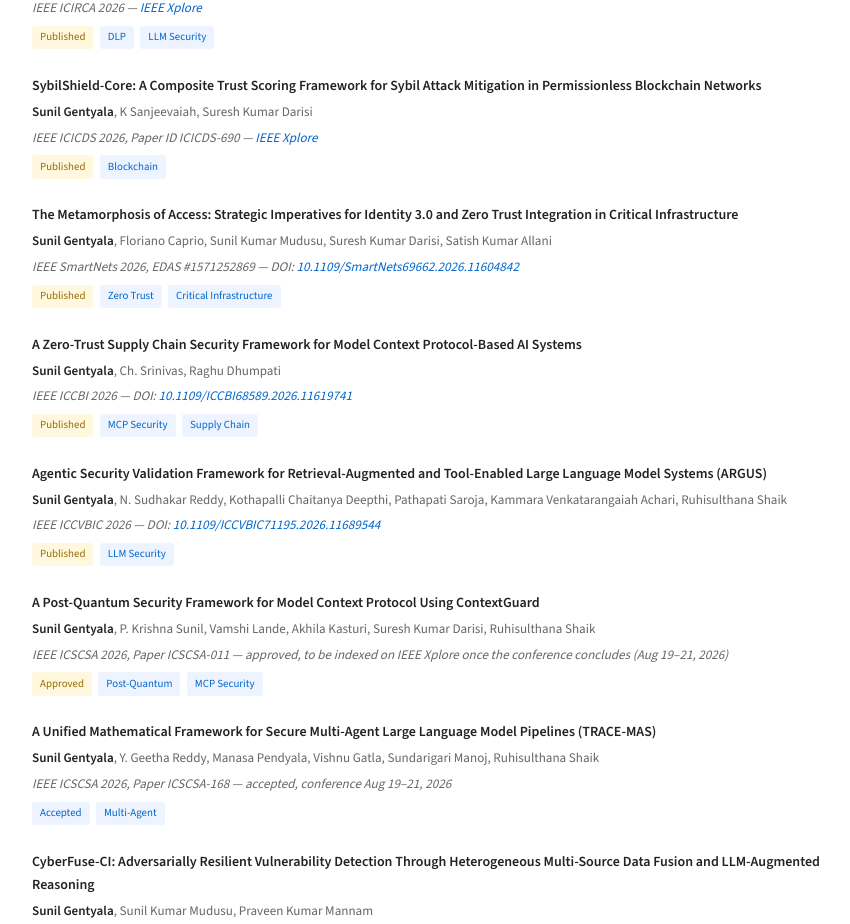
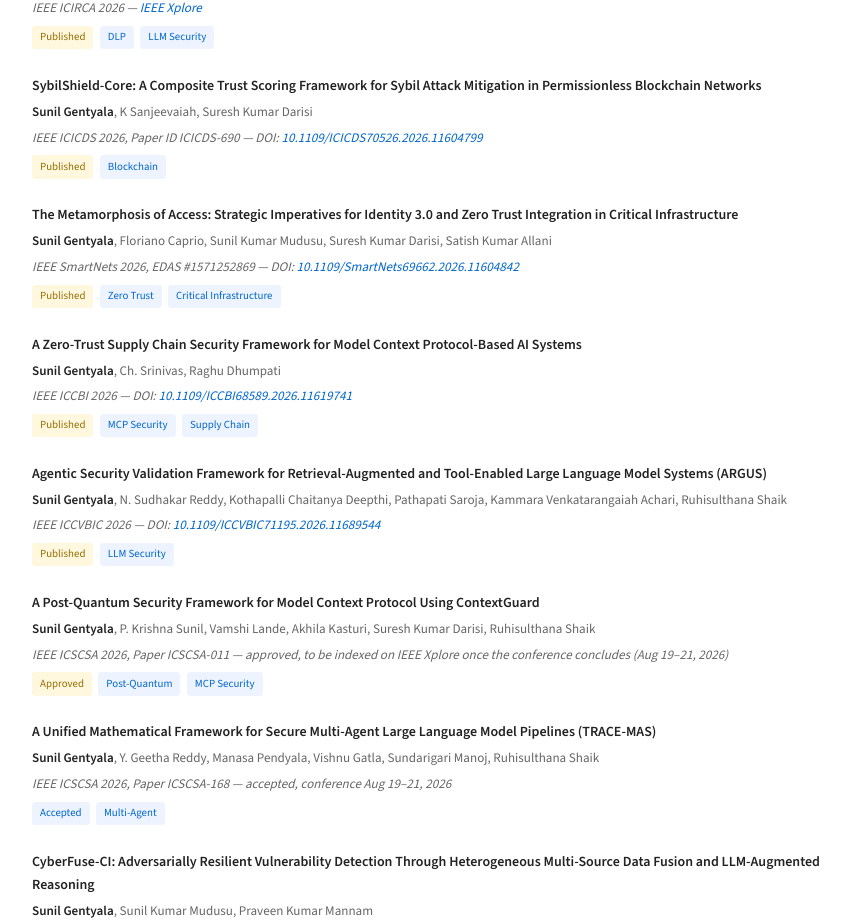
Before and after one commit to sunilgentyala/sunilgentyala.github.io, a plain HTML site: page index.html in a window 1280 px wide. Shown: the part 5919-6843 px from the top of the page, without its empty margins (378-1228 px from the left). Drawn offline with nearby package versions, Linux system fonts and the light colour scheme; a web font is replaced by a local one.

Commit message:
Fix SybilShield-Core DOI formatting in Industry publications list

```diff
--- a/index.html
+++ b/index.html
@@ -1208,7 +1208,7 @@
       <div class="pub-item">
         <div class="pub-title">SybilShield-Core: A Composite Trust Scoring Framework for Sybil Attack Mitigation in Permissionless Blockchain Networks</div>
         <div class="pub-authors"><span class="me">Sunil Gentyala</span>, K Sanjeevaiah, Suresh Kumar Darisi</div>
-        <div class="pub-venue">IEEE ICICDS 2026, Paper ID ICICDS-690 &mdash; <a href="https://ieeexplore.ieee.org/document/11604799" target="_blank">IEEE Xplore</a></div>
+        <div class="pub-venue">IEEE ICICDS 2026, Paper ID ICICDS-690 &mdash; DOI: <a href="https://ieeexplore.ieee.org/document/11604799" target="_blank">10.1109/ICICDS70526.2026.11604799</a></div>
         <div class="pub-links">
           <span class="pub-tag award">Published</span>
           <span class="pub-tag">Blockchain</span>
```
